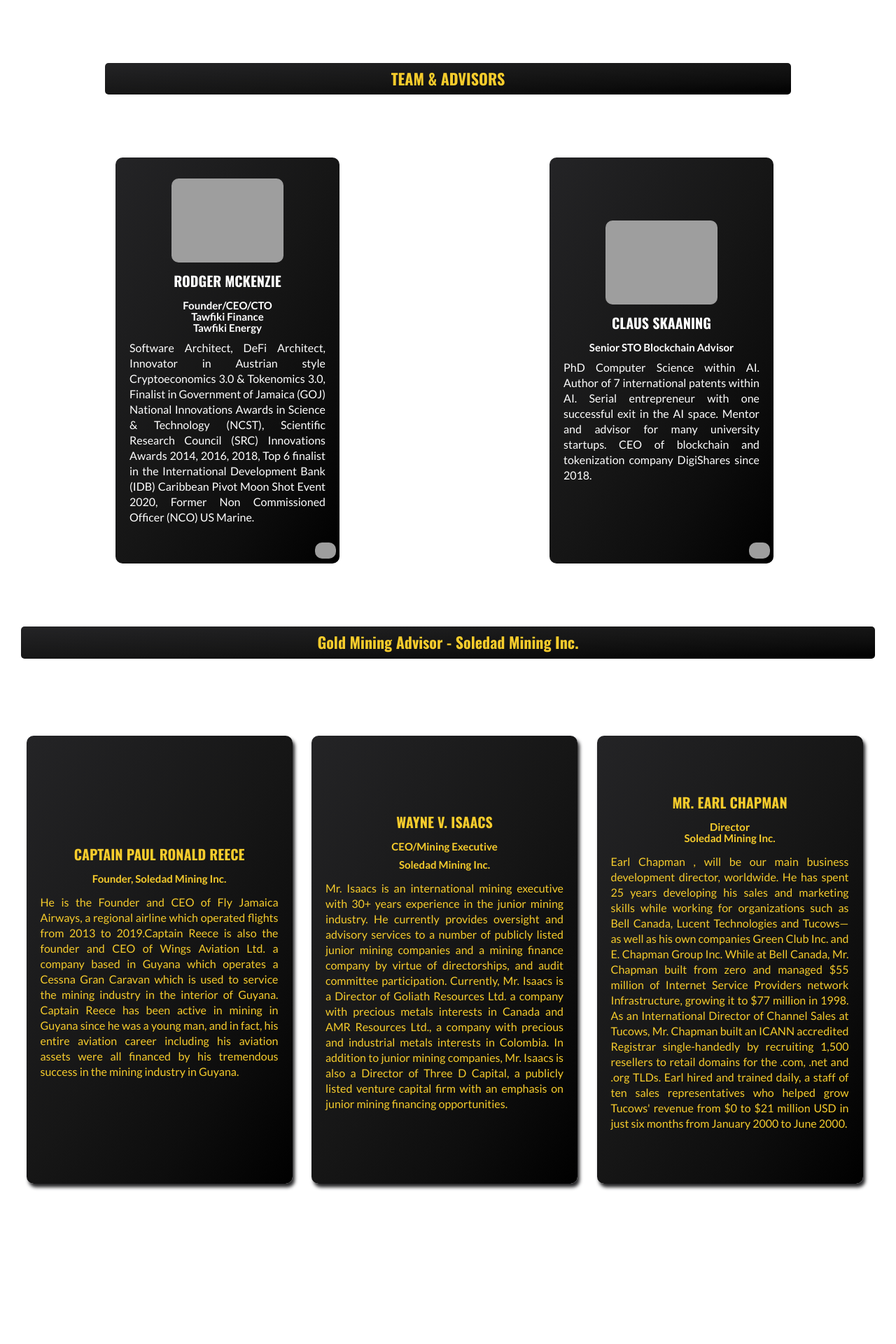
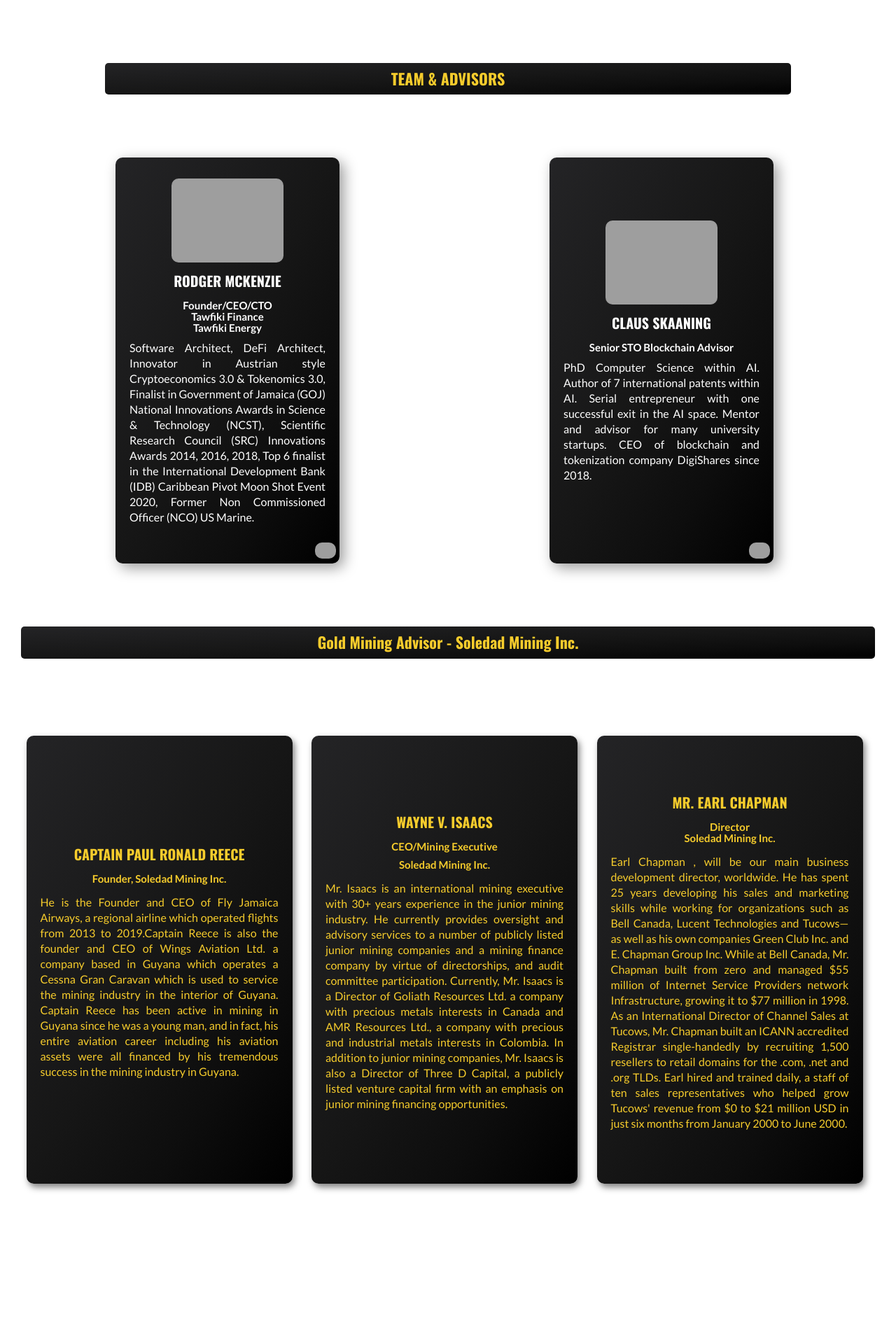
Before and after one commit to leomed512/tGold, a PHP site: page /aboutus.html in a window 1280 px wide. Shown: the part 905-2825 px from the top of the page at 70% size. Run offline with PHP 8.4, Linux system fonts and the light colour scheme; style sheets or scripts are compiled from the project's sources; some libraries are stand-ins or nearby versions; grey boxes are pictures that could not be loaded.

Commit message:
box shadows changed from white to black for new layout

```diff
--- a/styles/components/_team.scss
+++ b/styles/components/_team.scss
@@ -43,7 +43,7 @@
         align-items: center;
         justify-content: center;
         background-image: linear-gradient(to right bottom, #242426, #1d1d1e, #161616, #0d0d0d, #000000);
-        box-shadow: 6px 6px 20px rgba($light, $alpha: 0.2);
+        box-shadow: 6px 6px 20px rgba($dark, $alpha: 0.4);
         text-align: center;
         border-radius: 10px;
         color: $light;
@@ -129,7 +129,7 @@
         align-items: center;
         justify-content: center;
         background-image: linear-gradient(to right bottom, #242426, #1d1d1e, #161616, #0d0d0d, #000000);
-        box-shadow: 3px 5px 5px $var-darker;
+        box-shadow: 3px 5px 10px rgba($dark, 0.5);
         text-align: center;
         border-radius: 10px;
         color: $main;
--- a/styles/styles.css
+++ b/styles/styles.css
@@ -861,8 +861,8 @@ footer .footer-logo h2 {
           justify-content: center;
   background-image: -webkit-gradient(linear, left top, right bottom, from(#242426), color-stop(#1d1d1e), color-stop(#161616), color-stop(#0d0d0d), to(#000000));
   background-image: linear-gradient(to right bottom, #242426, #1d1d1e, #161616, #0d0d0d, #000000);
-  -webkit-box-shadow: 6px 6px 20px rgba(255, 255, 255, 0.2);
-          box-shadow: 6px 6px 20px rgba(255, 255, 255, 0.2);
+  -webkit-box-shadow: 6px 6px 20px rgba(0, 0, 0, 0.4);
+          box-shadow: 6px 6px 20px rgba(0, 0, 0, 0.4);
   text-align: center;
   border-radius: 10px;
   color: #fff;
@@ -980,8 +980,8 @@ footer .footer-logo h2 {
           justify-content: center;
   background-image: -webkit-gradient(linear, left top, right bottom, from(#242426), color-stop(#1d1d1e), color-stop(#161616), color-stop(#0d0d0d), to(#000000));
   background-image: linear-gradient(to right bottom, #242426, #1d1d1e, #161616, #0d0d0d, #000000);
-  -webkit-box-shadow: 3px 5px 5px #242426;
-          box-shadow: 3px 5px 5px #242426;
+  -webkit-box-shadow: 3px 5px 10px rgba(0, 0, 0, 0.5);
+          box-shadow: 3px 5px 10px rgba(0, 0, 0, 0.5);
   text-align: center;
   border-radius: 10px;
   color: #F6CC2C;
```
